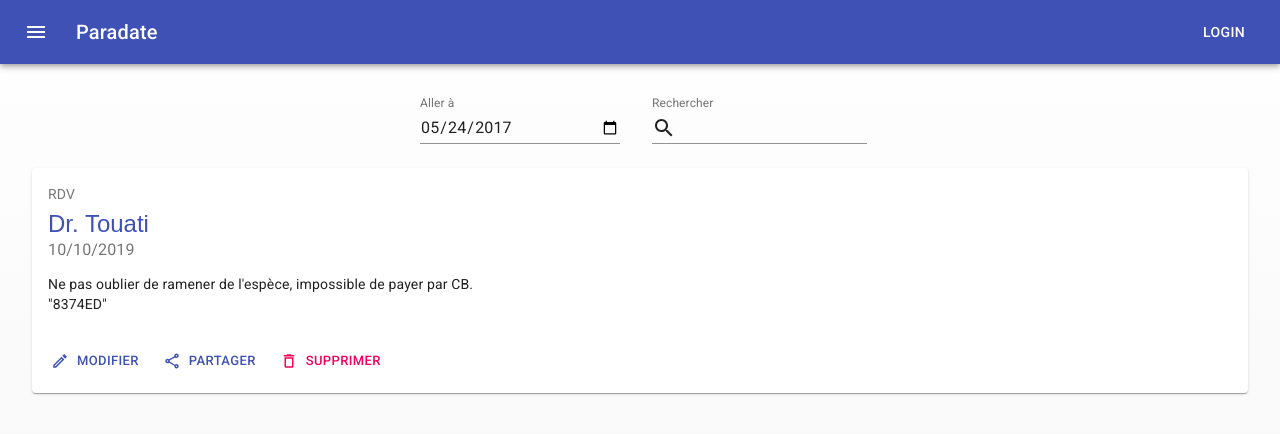
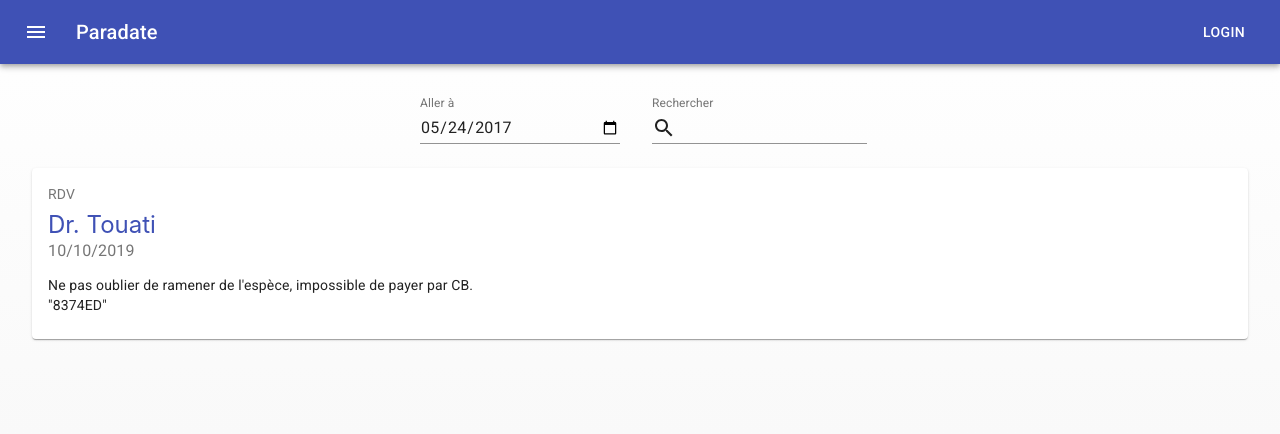
Before and after one commit to Meknassih/paradate-front, a React (Create React App) app: page / in a window 1280 px wide. Shown: the top 434 px of the page. Built offline with nearby package versions, Linux system fonts and the light colour scheme.

Commit message:
Added /event/:id route

```diff
--- a/src/App.js
+++ b/src/App.js
@@ -1,13 +1,14 @@
 import React from 'react';
 import { makeStyles } from '@material-ui/core/styles';
-import Grid from '@material-ui/core/Grid';
-
 import './App.css';
 import ButtonAppBar from './components/TopBar';
-import DatePicker from './components/DatePicker';
-import InputWithIcon from './components/SearchInput';
+import {
+  BrowserRouter as Router,
+  Route,
+  Switch
+} from "react-router-dom";
+import Home from './components/Home';
 import SimpleCard from './components/Card';
-import { Box } from '@material-ui/core';
 
 const useStyles = makeStyles(theme => ({
   root: {
@@ -34,21 +35,16 @@ function App() {
         <ButtonAppBar></ButtonAppBar>
       </header>
 
-      <Grid container spacing={3} className={classes.m2}>
-        <Grid item xs={12} md={6}>
-          <Box>
-            <DatePicker className={classes.datePickerFilter}></DatePicker>
-          </Box>
-        </Grid>
-        <Grid item xs={12} md={6}>
-          <Box>
-            <InputWithIcon></InputWithIcon>
-          </Box>
-        </Grid>
-        <Grid item xs={12}>
-          <SimpleCard></SimpleCard>
-        </Grid>
-      </Grid>
+      <Router>
+        <Switch>
+          <Route exact path='/'>
+            <Home></Home>
+          </Route>
+          <Route path='/event'>
+            <SimpleCard actionButtons={true}></SimpleCard>
+          </Route>
+        </Switch>
+      </Router>
     </div>
   );
 }
--- a/src/components/Card.js
+++ b/src/components/Card.js
@@ -33,8 +33,12 @@ const useStyles = makeStyles(theme => ({
   }
 }));
 
-export default function SimpleCard() {
+export default function SimpleCard(props) {
   const classes = useStyles();
+  let actionButtons;
+
+  if (props.actionButtons)
+    actionButtons = CardActionButtons();
 
   return (
     <Card className={classes.card}>
@@ -44,10 +48,7 @@ export default function SimpleCard() {
         </Typography>
         <Link
           className={classes.eventTitle}
-          component="button"
-          onClick={() => {
-
-          }}>
+          href="/event/1">
           Dr. Touati
         </Link>
         <Typography className={classes.pos} color="textSecondary">
@@ -59,6 +60,16 @@ export default function SimpleCard() {
           {'"8374ED"'}
         </Typography>
       </CardContent>
+      {actionButtons}
+    </Card>
+  );
+}
+
+
+function CardActionButtons() {
+  const classes = useStyles();
+
+  return (
     <CardActions>
       <Button
         color="primary"
@@ -79,6 +90,5 @@ export default function SimpleCard() {
         size="small"
       >Supprimer</Button>
     </CardActions>
-    </Card>
   );
 }
--- /dev/null
+++ b/src/components/Home.js
@@ -0,0 +1,45 @@
+import React from 'react';
+import Grid from '@material-ui/core/Grid';
+import DatePicker from './DatePicker';
+import InputWithIcon from './SearchInput';
+import SimpleCard from './Card';
+import { Box } from '@material-ui/core';
+import { makeStyles } from '@material-ui/core/styles';
+
+const useStyles = makeStyles(theme => ({
+  root: {
+    flexGrow: 1,
+    minHeight: '100vh'
+  },
+  paper: {
+    padding: theme.spacing(2),
+    textAlign: 'center',
+    color: theme.palette.text.secondary,
+    minHeight: 99
+  },
+  m2: {
+    padding: theme.spacing(4)
+  }
+}));
+
+export default function Home() {
+  const classes = useStyles();
+
+  return (
+    <Grid container spacing={3} className={classes.m2}>
+      <Grid item xs={12} md={6}>
+        <Box>
+          <DatePicker className={classes.datePickerFilter}></DatePicker>
+        </Box>
+      </Grid>
+      <Grid item xs={12} md={6}>
+        <Box>
+          <InputWithIcon></InputWithIcon>
+        </Box>
+      </Grid>
+      <Grid item xs={12}>
+        <SimpleCard></SimpleCard>
+      </Grid>
+    </Grid>
+  );
+}
```
Lines whose indentation alone changed are shown as unchanged.
